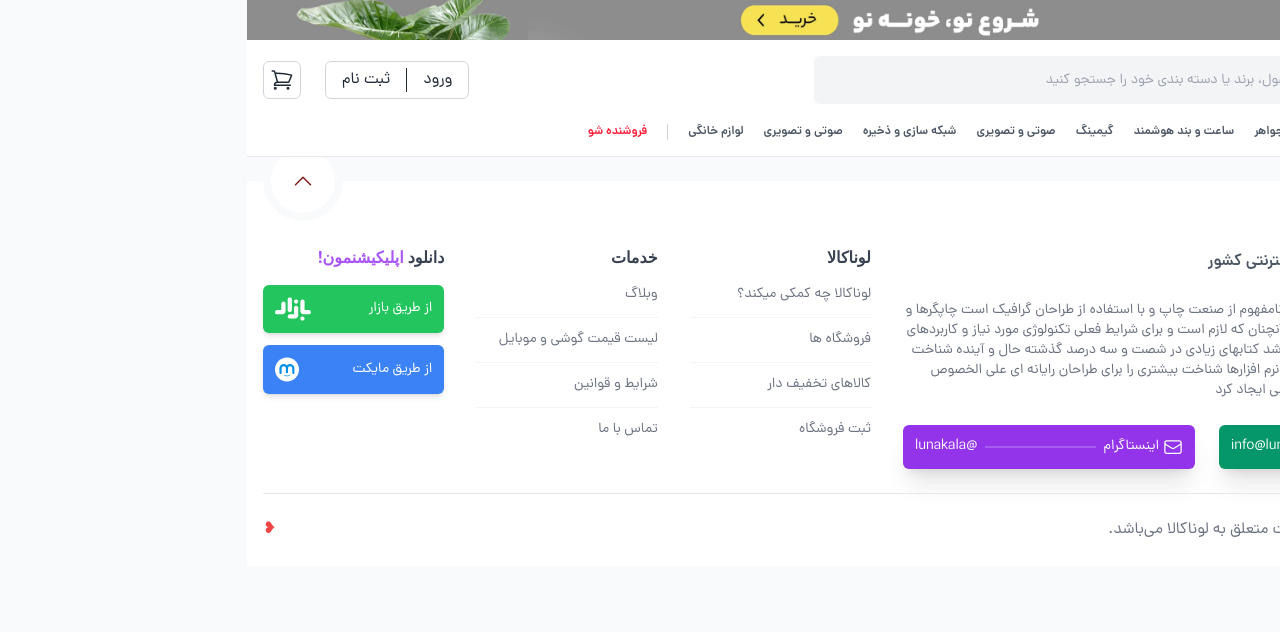
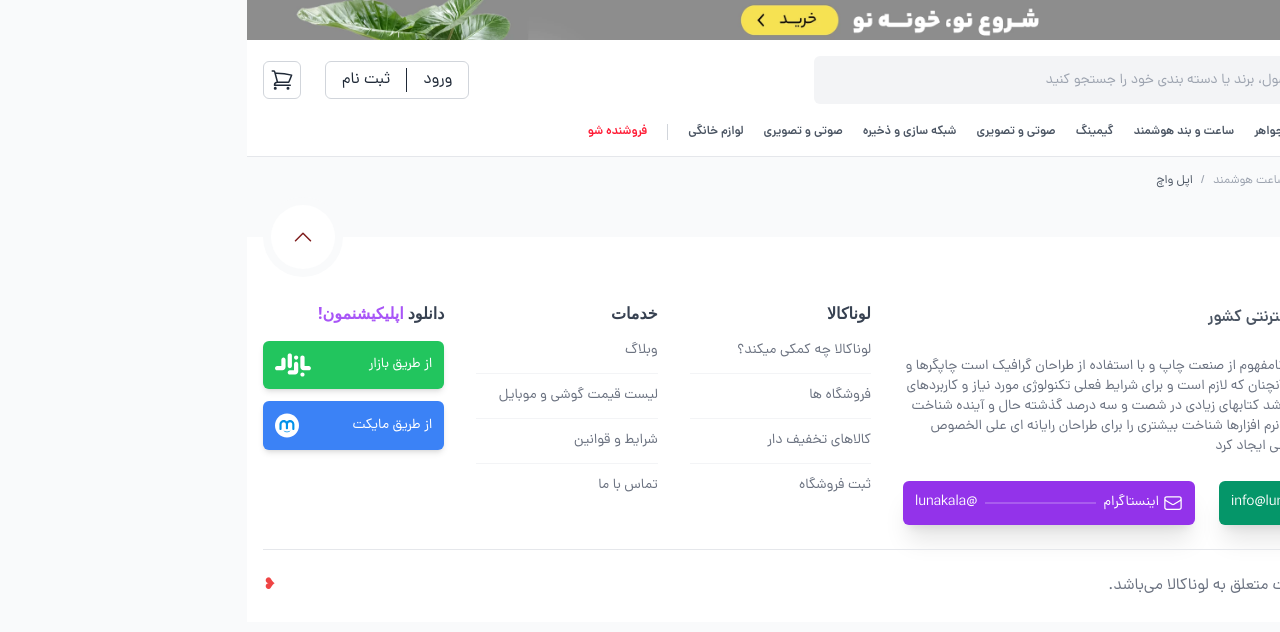
Before and after one commit to rezaeiar/lunakala, a Next.js app: page /products/list/1 in a window 1280 px wide. Shown: the top 632 px of the page. Built offline with nearby package versions, Linux system fonts and the light colour scheme.

Commit message:
feat: Create a Breadcrumb component

```diff
--- /dev/null
+++ b/app/_components/modules/Breadcrumb/Breadcrumb.tsx
@@ -0,0 +1,24 @@
+import React from 'react'
+
+export default function Breadcrumb() {
+    return (
+        <div>
+            <div className="container">
+                <div className="flex items-center gap-2 text-xs text-gray-400 font-dana py-4">
+                    <h4>
+                        فروشگاه اینترنتی تکنولایف
+                    </h4>
+                    <span>/</span>
+                    <h4>
+                        فروشگاه اینترنتی
+                        ساعت هوشمند
+                    </h4>
+                    <span>/</span>
+                    <h4 className='text-gray-600'>
+                        اپل واچ
+                    </h4>
+                </div>
+            </div>
+        </div>
+    )
+}
--- /dev/null
+++ b/app/_components/templates/list/Suggestion/Suggestion.tsx
@@ -0,0 +1,13 @@
+import React from 'react'
+
+export default function Suggestion() {
+    return (
+        <div>
+            <div className="container">
+                <div className="flex items-center gap-4 text-gray-400 font-dana py-4">
+
+                </div>
+            </div>
+        </div>
+    )
+}
--- a/app/products/list/[id]/page.tsx
+++ b/app/products/list/[id]/page.tsx
@@ -1,7 +1,11 @@
-import React from 'react'
+import Breadcrumb from '@/app/_components/modules/Breadcrumb/Breadcrumb'
+import Suggestion from '@/app/_components/templates/list/Suggestion/Suggestion'
 
 export default function page() {
     return (
-        <div>page</div>
+        <div>
+            <Breadcrumb />
+            <Suggestion />
+        </div>
     )
 }
```
